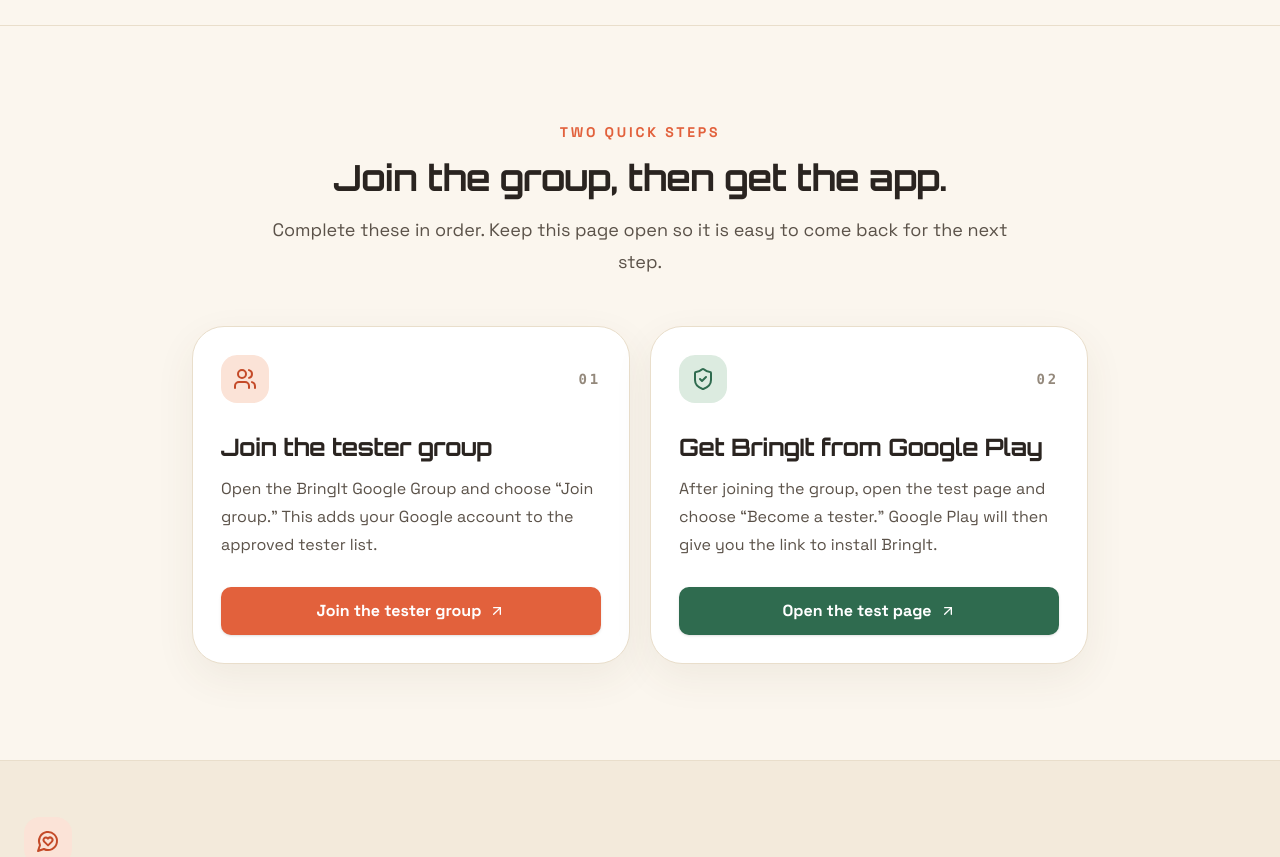
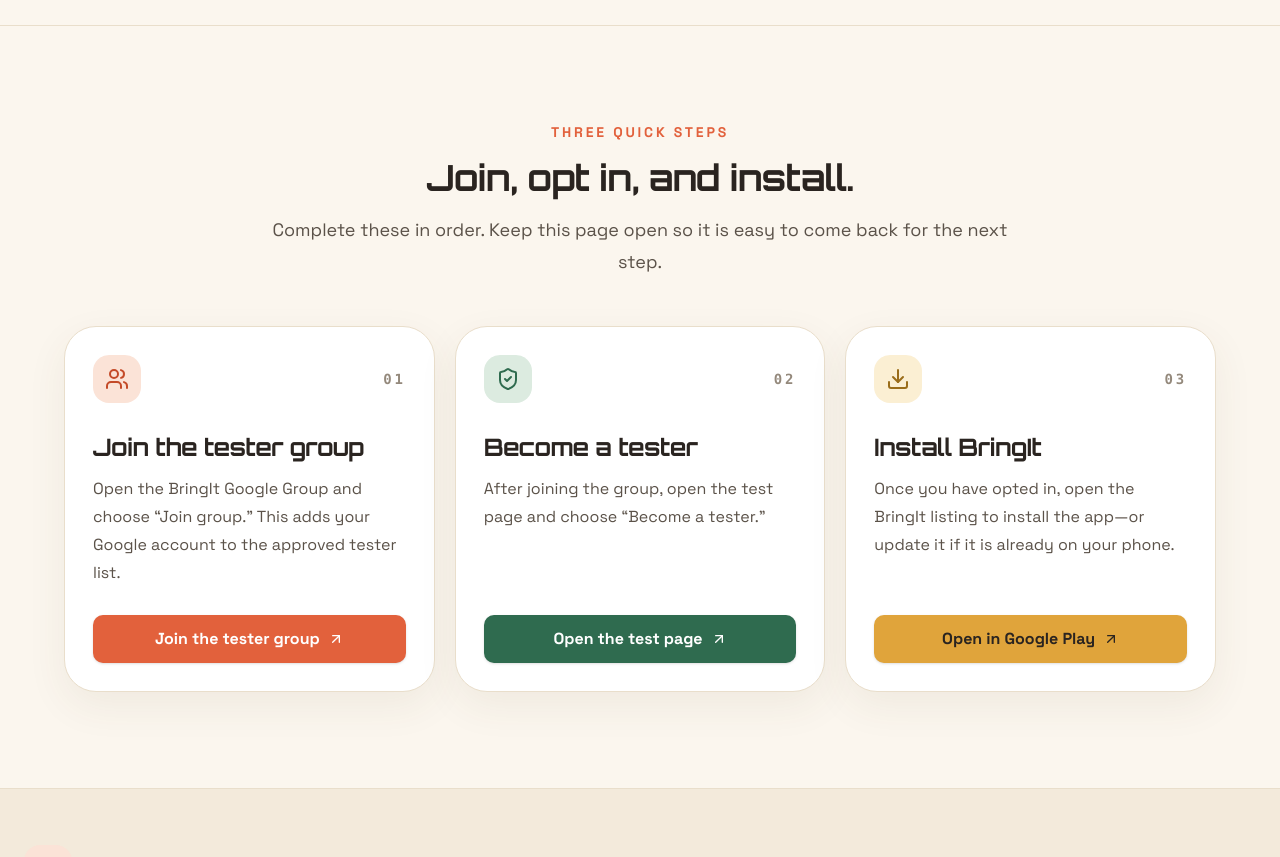
Before and after one commit to Cire-Studios/cire-studios-site, a Next.js app: page /bringit-test in a window 1280 px wide. Shown: the part 660-1517 px from the top of the page. Built offline with nearby package versions, Linux system fonts and the light colour scheme; no server answers.

Commit message:
updated android test for bringIt

```diff
--- a/src/app/bringit-test/page.tsx
+++ b/src/app/bringit-test/page.tsx
@@ -4,6 +4,7 @@
 import {
   ArrowUpRight,
   Check,
+  Download,
   MailCheck,
   MessageCircleHeart,
   PartyPopper,
@@ -24,6 +25,9 @@
 const testAccessUrl =
   process.env.NEXT_PUBLIC_BRINGIT_TEST_ACCESS_URL ??
   "https://play.google.com/apps/testing/app.cirestudios.bringit";
+const playStoreUrl =
+  process.env.NEXT_PUBLIC_BRINGIT_PLAY_STORE_URL ??
+  "https://play.google.com/store/apps/details?id=app.cirestudios.bringit";
 
 const steps = [
   {
@@ -38,13 +42,23 @@
   },
   {
     number: "02",
-    title: "Get BringIt from Google Play",
+    title: "Become a tester",
     description:
-      "After joining the group, open the test page and choose “Become a tester.” Google Play will then give you the link to install BringIt.",
+      "After joining the group, open the test page and choose “Become a tester.”",
     action: "Open the test page",
     href: testAccessUrl,
     icon: ShieldCheck,
     accent: "forest",
+  },
+  {
+    number: "03",
+    title: "Install BringIt",
+    description:
+      "Once you have opted in, open the BringIt listing to install the app—or update it if it is already on your phone.",
+    action: "Open in Google Play",
+    href: playStoreUrl,
+    icon: Download,
+    accent: "gold",
   },
 ] as const;
 
@@ -56,6 +70,10 @@
   forest: {
     icon: "bg-[#DCEBE0] text-[#2F6B4F]",
     button: "bg-[#2F6B4F] text-white hover:bg-[#24543E]",
+  },
+  gold: {
+    icon: "bg-[#FBEFD3] text-[#9A6D1A]",
+    button: "bg-[#E0A43B] text-[#2A2420] hover:bg-[#C9852E]",
   },
 } as const;
 
@@ -133,10 +151,10 @@
       <section className="container mx-auto px-6 py-16 md:py-24">
         <div className="mx-auto max-w-3xl text-center">
           <p className="text-sm font-bold uppercase tracking-[0.2em] text-[#E2613C]">
-            Two quick steps
+            Three quick steps
           </p>
           <h2 className="mt-4 text-3xl font-black tracking-tight sm:text-4xl">
-            Join the group, then get the app.
+            Join, opt in, and install.
           </h2>
           <p className="mt-4 text-lg leading-8 text-[#5B5249]">
             Complete these in order. Keep this page open so it is easy to come
@@ -144,7 +162,7 @@
           </p>
         </div>
 
-        <div className="mx-auto mt-12 grid max-w-4xl gap-5 md:grid-cols-2">
+        <div className="mx-auto mt-12 grid max-w-6xl gap-5 lg:grid-cols-3">
           {steps.map((step) => {
             const styles = accentStyles[step.accent];
             const Icon = step.icon;
```
